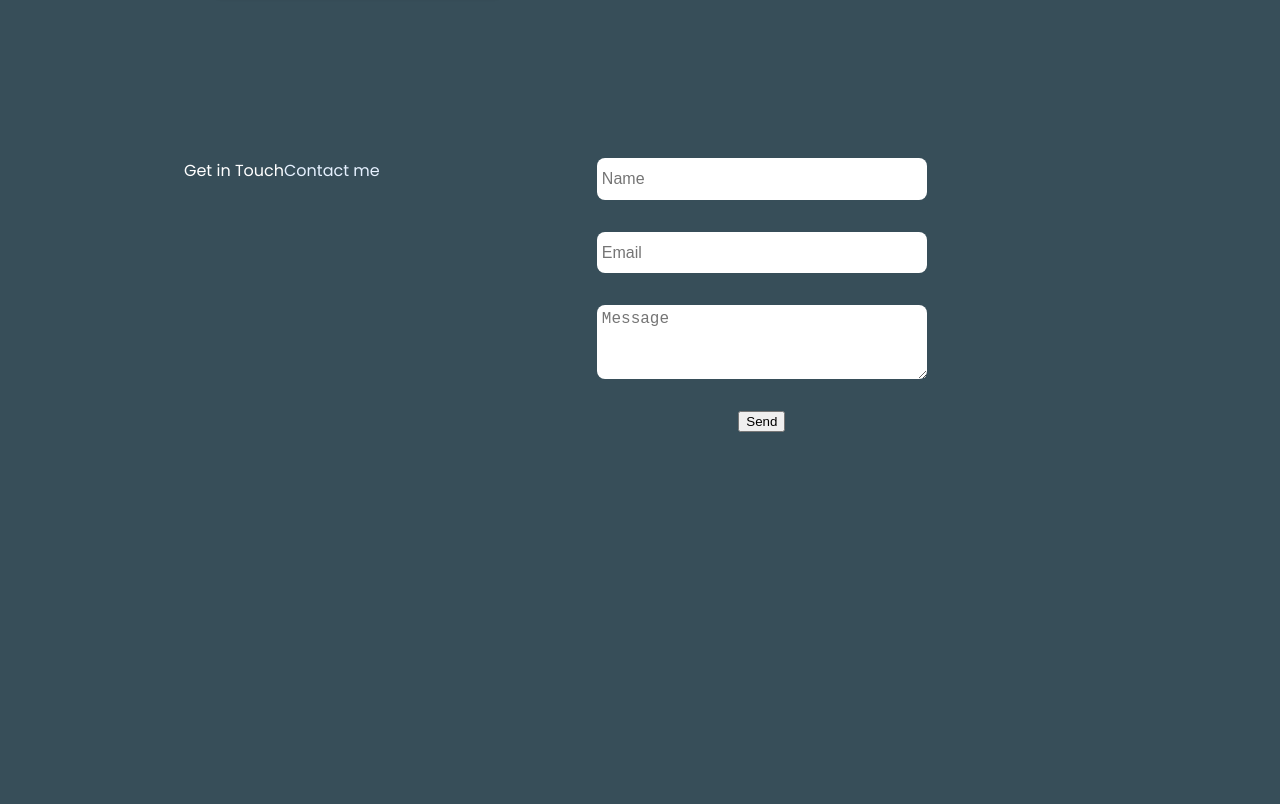
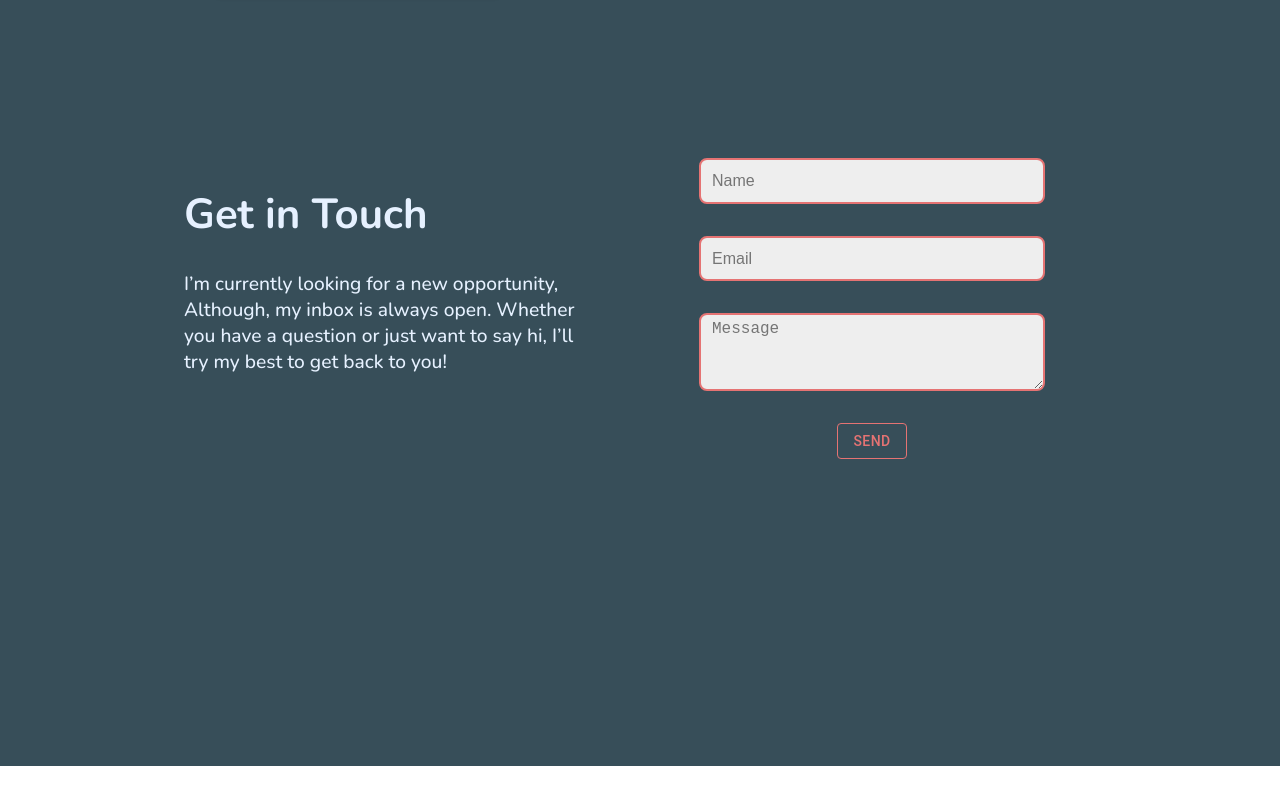
Before and after one commit to idrissi-hamza/MyPortfolio, a React (Create React App) app: page / in a window 1280 px wide. Shown: the part 3627-4431 px from the top of the page. After the commit the page ends 4393 px from the top, so only its background shows below. Built offline with nearby package versions, Linux system fonts and the light colour scheme; a web font is replaced by a local one.

Commit message:
reset contact section ui scss

```diff
--- a/src/components/Contact/Contact.jsx
+++ b/src/components/Contact/Contact.jsx
@@ -2,7 +2,7 @@ import React, { useContext, useEffect, useRef, useState } from "react";
 import "./Contact.scss";
 import emailjs from "@emailjs/browser";
 import { globalContext } from "../../Context";
-
+import { Button } from "@mui/material";
 
 const Contact = () => {
   const theme = useContext(globalContext);
@@ -14,7 +14,6 @@ const Contact = () => {
 
   const [done, setDone] = useState(false);
 
-
   const sendEmail = (e) => {
     e.preventDefault();
 
@@ -24,10 +23,6 @@ const Contact = () => {
         process.env.REACT_APP_templateID,
         form.current,
         process.env.REACT_APP_publicKEY
-
-
-
-
       )
       .then(
         (result) => {
@@ -45,17 +40,15 @@ const Contact = () => {
   };
 
   return (
+    <div className="contact wrapper">
       <div className="contact-form" id="contact">
         {/* left side copy and paste from work section */}
         <div className="w-left">
           <div className="awesome">
             {/* darkMode */}
-          <span style={{ color: darkMode ? "white" : "" }}>Get in Touch</span>
-          <span>Contact me</span>
-          <div
-            className="blur s-blur1"
-            style={{ background: "#ABF1FF94" }}
-          ></div>
+            <h1 className="contact--title" >Get in Touch</h1>
+            {/* <span>Contact me</span> */}
+            <p className="contact--text">I’m currently looking for  a new opportunity, Although, my inbox is always open. Whether you have a question or just want to say hi, I’ll try my best to get back to you!</p>
           </div>
         </div>
         {/* right side form */}
@@ -90,13 +83,32 @@ const Contact = () => {
                 setMessage(e.target.value);
               }}
             />
-          <input type="submit" value="Send" className="button" />
+            {/* <input type="submit" value="Send" className="button"/> */}
+              <Button
+                // onClick={() => navigate("/contact")}
+                sx={{
+                  zIndex: "10",
+
+                  color: "#e57373",
+                  borderColor: "#e57373",
+                  borderWidth: "1.4px",
+                  ":hover": {
+                    color: "#e57373bb",
+                    borderColor: "#e57373bb",
+                    borderWidth: "1.4px",
+                    background: "#e5737313",
+                  },
+                }}
+                variant="outlined"
+                type="submit"
+
+              >
+                Send
+              </Button>
             <span>{done && "Thanks for Contacting me"}</span>
-          <div
-            className="blur c-blur1"
-            style={{ background: "black" }}
-          ></div>
+            <div className="blur c-blur1" style={{ background: "black" }}></div>
           </form>
+        </div>
       </div>
     </div>
   );
--- a/src/components/Contact/Contact.scss
+++ b/src/components/Contact/Contact.scss
@@ -1,7 +1,20 @@
-.contact-form {
+.contact{
+  font-family: "nunito";
+  // margin-top: 4rem
+  &--title{
+font-size: 42px;
+  }
+  &--text{
+    max-width: 26rem;
+    font-size: 1.2rem;
+
+  }
+
+  &-form {
     /* padding: 0 rem 0 3rem; */
     display: flex;
-    height: 80vh;
+    height: 70vh;
+    // background: #000;
     margin-top: 4rem;
     /* scroll */
     padding-top: 3rem;
@@ -26,21 +39,19 @@
 .c-right .user {
   width: 20rem;
   height: 2rem;
-  padding: 0.3em;
+  padding: 0.3em .7em;
   outline: none;
-  border: 2px solid var(--orange);
+  border: 2px solid #e57373;
   border-radius: 8px;
   font-size: 16px;
+  background:#eee;
 }
 
 textarea {
   height: 4rem !important;
 }
 
-.c-blur1 {
-  top: 1rem;
-  left: 8rem;
-}
+
 
 @media screen and (max-width: 800px) {
   .contact-form {
@@ -53,3 +64,5 @@ textarea {
     width: 16rem;
   }
 }
+
+}
--- a/src/components/Home/Home.jsx
+++ b/src/components/Home/Home.jsx
@@ -87,6 +87,7 @@ const Home = () => {
         >
           Contact me
         </Button>
+
       </div>
       {/* <Circles /> */}
     </div>
--- a/src/components/Portfolio/Portfolio.scss
+++ b/src/components/Portfolio/Portfolio.scss
@@ -45,6 +45,7 @@
   }
   &--title {
     font-size: 32px;
+    // font-family: "nunito";
   }
   &--projects {
     // margin: 1rem;
@@ -64,7 +65,5 @@
       grid-template-columns: repeat(1, minmax(0, 1fr));
     }
   }
-  &--project {
-    // background: #000;
-  }
+
 }
```
Lines whose indentation alone changed are shown as unchanged.
